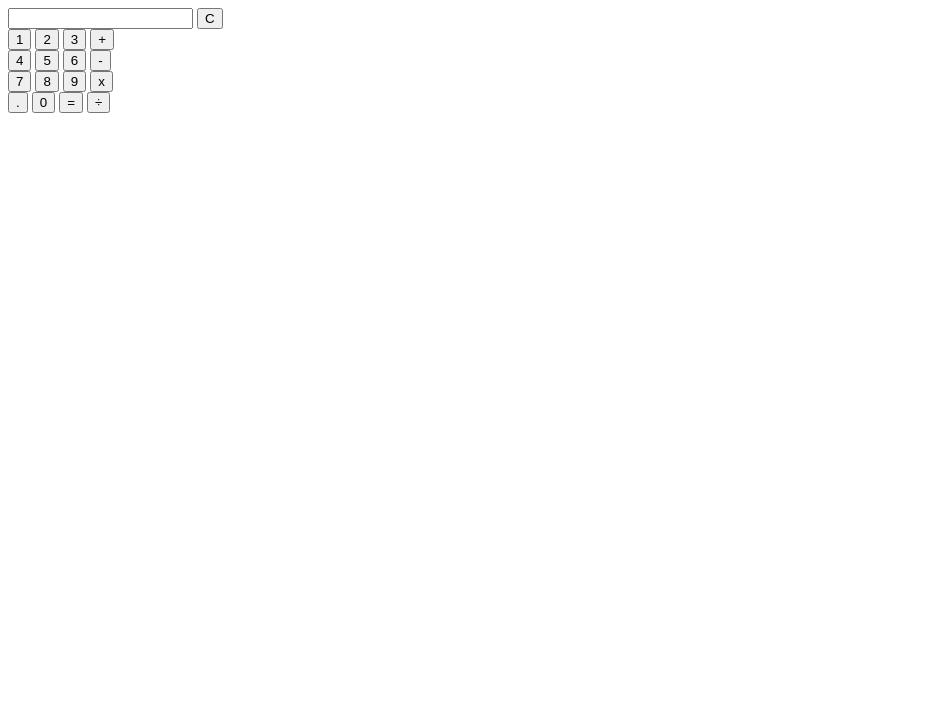
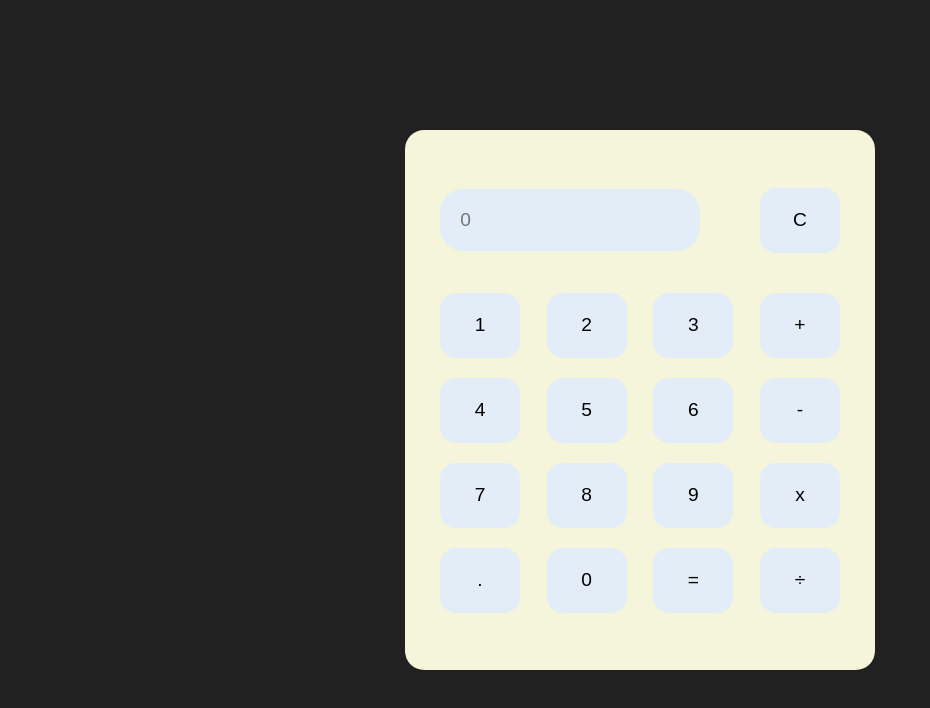
Before and after one commit to leoriccioppo/progressive-javascript-projects, a plain HTML site: page src/pages/calculator.html in a window 1280 px wide. Shown: the whole page, without its empty margins (0-930 px from the left). Drawn offline with Linux system fonts and the light colour scheme.

Commit message:
basicCSS
css básico adicionado

```diff
--- a/src/pages/calculator.html
+++ b/src/pages/calculator.html
@@ -4,12 +4,14 @@
     <meta charset="UTF-8">
     <meta name="viewport" content="width=device-width, initial-scale=1.0">
     <title>Basic Calculator</title>
+    <link rel="stylesheet" type="text/css" href="../style/calculator.css">
+    <link rel="stylesheet" type="text/css" href="../style/reset.css">
 </head>
 <body>
     <div class="calculator">
 
         <div class="row">
-            <input type="text" id="result" readonly>
+            <input type="text" id="result"  placeholder="0" >
             <button class="button clear">C</button>
         </div>
 
--- a/src/style/calculator.css
+++ b/src/style/calculator.css
@@ -0,0 +1,52 @@
+body{
+    display: flex;
+    flex-direction: row;
+    align-items: center;
+    justify-items: center;
+    align-content: center;
+    background-color: #212121;
+    flex-wrap: wrap;
+    justify-content: center;
+    font-size: 16px;
+}
+.calculator{
+    flex-basis: 70%;
+    max-width: 400px;
+    height:500px;
+    background-color: beige;
+    padding: 20px 35px;
+    border-radius: 1.2em;
+    display: flex;
+    flex-direction: column;
+    justify-content: center;
+}
+
+#result{
+    background: #e3edf7;
+    max-width: 75%;
+    padding: 1.2rem;
+    font-size: 1.2rem;
+    border-radius: 1.2em;
+    border: 1px solid rgba(255, 255, 255, 0.01);
+}
+
+input{
+    width: 55%;
+    overflow-x: scroll;
+    overflow-y: hidden;
+}
+.row{
+    display:flex;
+    align-items: center;
+    justify-content: space-between;
+    margin: 5% 0
+}
+
+.button{
+    background: #e3edf7;
+    border-radius: 16px;
+    border: 1px solid rgba(255, 255, 255, 0.01);
+    flex-basis: 20%;
+    font-size: 1.2rem;
+    height: 65px;
+}
--- /dev/null
+++ b/src/style/reset.css
@@ -0,0 +1,38 @@
+html, body, div, span, applet, object, iframe,h1, h2, h3, h4, h5, h6, p,
+    blockquote, pre,a, abbr, acronym, address, big, cite, code,del, dfn, em,
+    img, ins, kbd, q, s, samp,small, strike, strong, sub, sup, tt, var,b, u,
+    i, center,dl, dt, dd, ol, ul, li,fieldset, form, label, legend,table,
+    caption, tbody, tfoot, thead, tr, th, td,article, aside, canvas, details,
+    embed, figure, figcaption, footer, header, hgroup, menu, nav, output,
+    ruby, section, summary, time, mark, audio, video {
+  margin: 0;
+  padding: 0;
+  border: 0;
+  font-size: 100%;
+  font: inherit;
+  vertical-align: baseline;
+}
+/* HTML5 display-role reset for older browsers */
+article, aside, details, figcaption, figure, footer, header, hgroup, menu,
+    nav, section {
+  display: block;
+}
+body {
+  line-height: 1;
+  width: 100%;
+  height: 100vh;
+}
+ol, ul {
+  list-style: none;
+}
+blockquote, q {
+  quotes: none;
+}
+blockquote:before, blockquote:after,q:before, q:after {
+  content: '';
+  content: none;
+}
+table {
+  border-collapse: collapse;
+  border-spacing: 0;
+}
```
